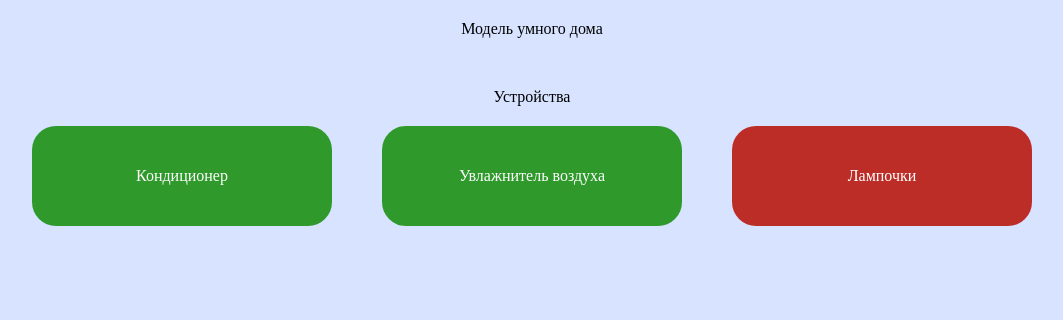
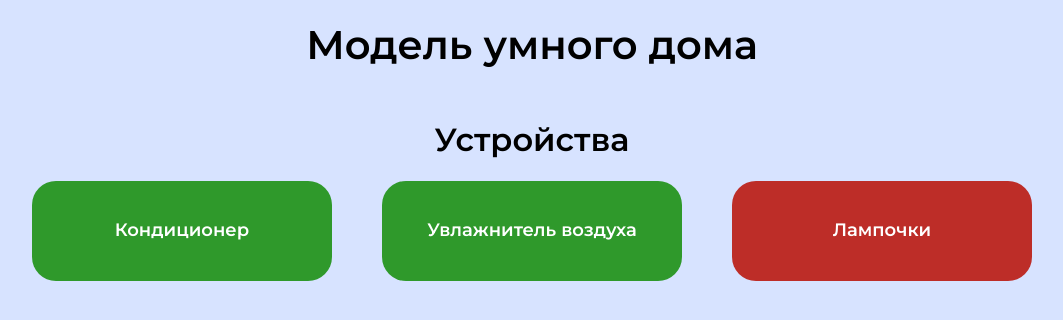
Before and after one commit to AxilTH/smart-home, an Angular app: page / in a window 1280 px wide. Shown: the top 320 px of the page, without its empty margins (108-1171 px from the left). Built offline with nearby package versions, Linux system fonts and the light colour scheme.

Commit message:
добавил глобальные стили

```diff
--- a/src/styles.scss
+++ b/src/styles.scss
@@ -1 +1,57 @@
 /* You can add global styles to this file, and also import other style files */
+
+:root {
+  // Main Background Color
+  --main-background-color: #d7e3ff;
+
+  // Font Families
+  --title-font-family: Montserrat, sans-serif;
+  --subtitle-text-font-family: Inter, sans-serif;
+
+  // Font Weights
+  --font-weight-bold: 600;
+  --font-weight-medium: 550;
+  --font-weight-regular: 400;
+}
+
+
+.title-bold-h1 {
+  font-family: var(--title-font-family);
+  font-size: 40px;
+  font-weight: var(--font-weight-bold);
+  line-height: 1.24;
+  letter-spacing: 0;
+}
+
+.title-bold-h2 {
+  font-family: var(--title-font-family);
+  font-size: 32px;
+  font-weight: var(--font-weight-bold);
+  line-height: 1.28;
+  letter-spacing: 0;
+}
+
+
+.title-bold-h3 {
+  font-family: var(--title-font-family);
+  font-size: 24px;
+  font-weight: var(--font-weight-bold);
+  line-height: 1.32;
+  letter-spacing: 0;
+}
+
+.title-bold-h4 {
+  font-family: var(--title-font-family);
+  font-size: 20px;
+  font-weight: var(--font-weight-bold);
+  line-height: 1.4;
+  letter-spacing: 0;
+}
+
+.title-bold-h5 {
+  font-family: var(--title-font-family);
+  font-size: 18px;
+  font-weight: var(--font-weight-bold);
+  line-height: 1.4;
+  letter-spacing: 0;
+}
```
